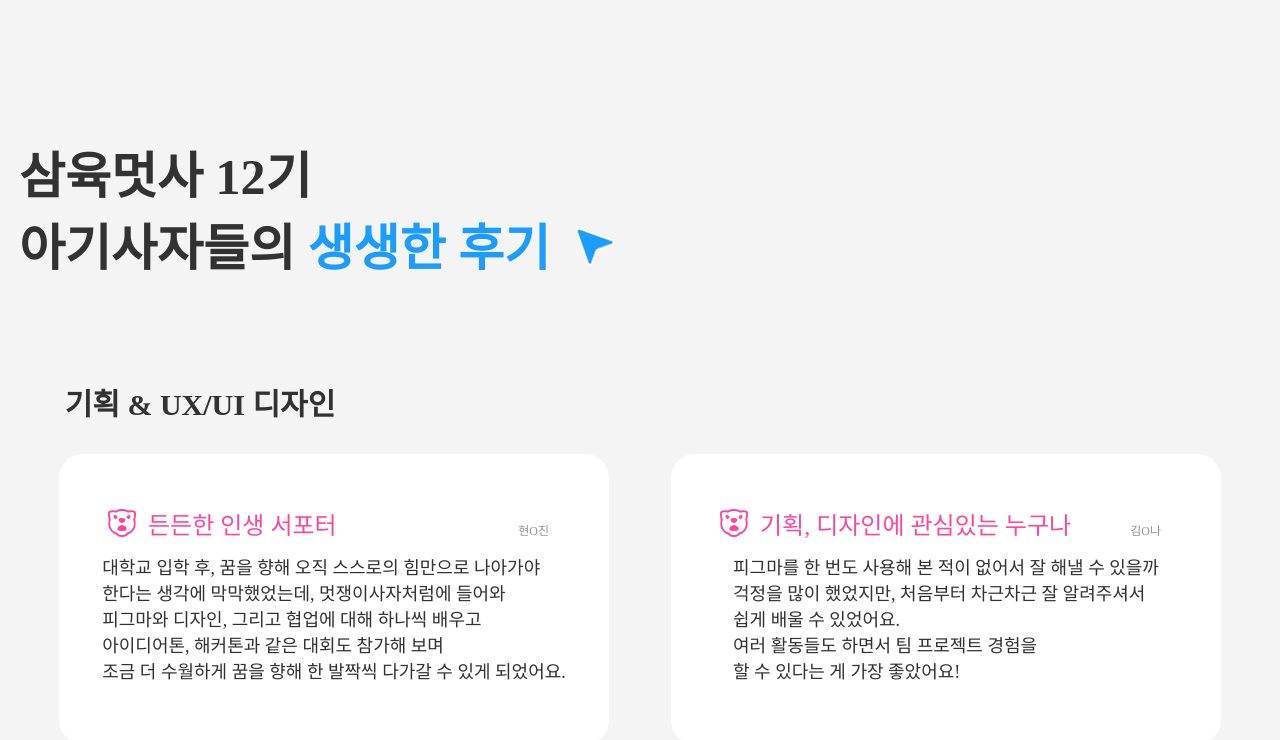
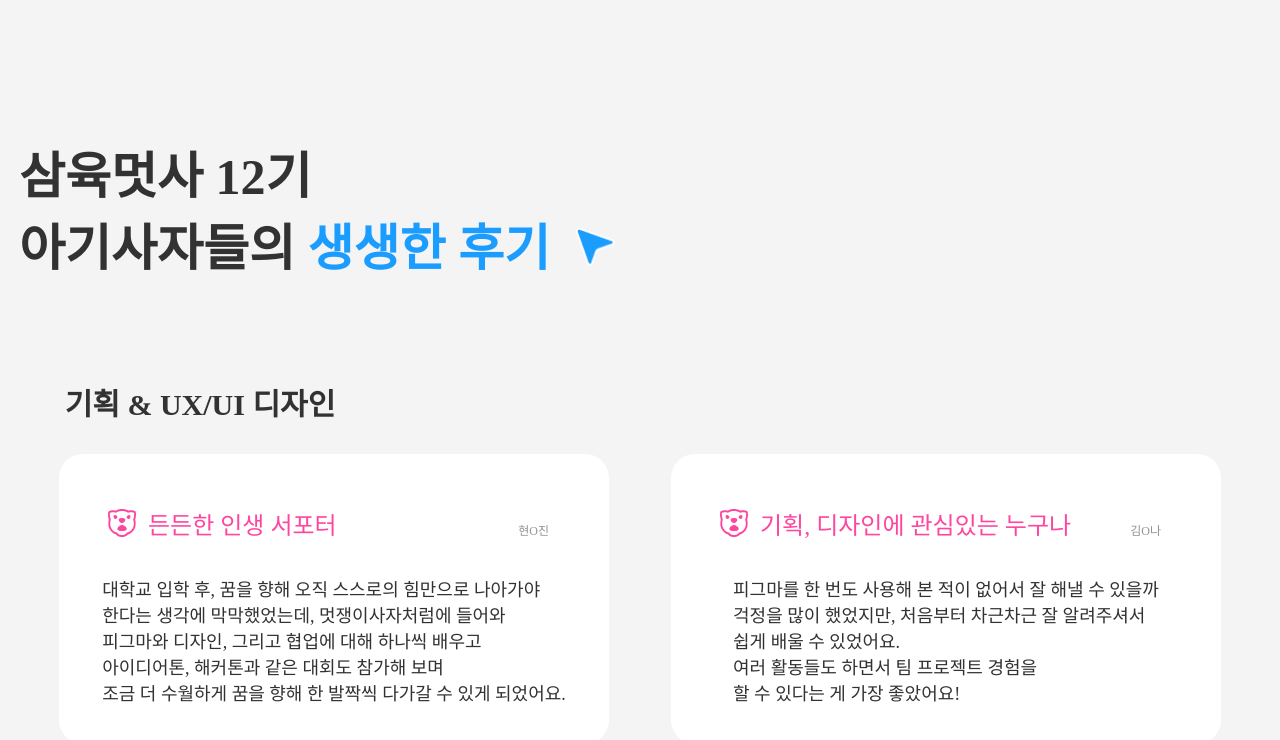
Before and after one commit to LikelionSYU13th-Recruit-Front/Recruit_React, a React (Vite) app: page / in a window 1280 px wide. Shown: the top 740 px of the page. Built offline with nearby package versions, Linux system fonts and the light colour scheme; a web font is replaced by a local one.

Commit message:
리뷰 페이지 최최최종 완성성

```diff
--- a/src/RecruitPage2/ReviewPage.css
+++ b/src/RecruitPage2/ReviewPage.css
@@ -35,7 +35,8 @@
     font-style: normal;
 }
 
-body, html {
+body,
+html {
     margin: 0;
     padding: 0;
     width: 100%;
@@ -111,22 +112,24 @@ body, html {
     border-radius: 24px;
     background-color: #FFFFFF;
     display: flex;
-    justify-content: flex-start; /* 기존 유지 */
-    align-items: center; /* 가로 방향 중앙 정렬 */
-    flex-direction: row; /* 기존 레이아웃 유지 */
-    position: relative;
+    flex-direction: column;
+    /* 세로 정렬로 변경 */
+    justify-content: flex-start;
+    align-items: flex-start;
 
 }
 
 .review-box-header {
-    width: calc(100% - 109px); /*좌우 패딩값을 빼줘야함*/
+    width: calc(100% - 109px);
+    /*좌우 패딩값을 빼줘야함*/
     display: flex;
-    align-items: center; /* 헤더 내부 정렬 */
+    align-items: center;
+    /* 헤더 내부 정렬 */
     padding-top: 51px;
     padding-left: 49px;
     padding-right: 60px;
-    position: absolute;
-    top: 0; /* 상단 끝까지 올림 */
+    /* position: absolute;
+    top: 0; */
 
 }
 
@@ -211,20 +214,14 @@ body, html {
     color: #FFBE63;
 }
 
-.review-content-box-1 ,
-.review-content-box-2 ,
-.review-content-box-3 ,
-.review-content-box-4 ,
-.review-content-box-5 ,
-.review-content-box-6{
+
+.review-content-box {
     width: 100%;
     display: flex;
     justify-content: center;
     align-items: center;
     flex-direction: column;
-    padding-top: 38px;
-
-
+    margin-top: 34px
 }
 
 
--- a/src/RecruitPage2/ReviewPage.jsx
+++ b/src/RecruitPage2/ReviewPage.jsx
@@ -24,7 +24,7 @@ function ReviewPage() {
                             <p className='header-title-design'>든든한 인생 서포터</p>
                             <p className='header-name-1'>현O진</p>
                         </div>
-                        <div className='review-content-box-1'>
+                        <div className='review-content-box'>
                             <p className='review-content'>
                                 대학교 입학 후, 꿈을 향해 오직 스스로의 힘만으로 나아가야 <br />
                                 한다는 생각에 막막했었는데, 멋쟁이사자처럼에 들어와 <br />
@@ -42,7 +42,7 @@ function ReviewPage() {
                             <p className='header-title-design'>기획, 디자인에 관심있는 누구나</p>
                             <p className='header-name-2'>김O나</p>
                         </div>
-                        <div className='review-content-box-2'>
+                        <div className='review-content-box'>
                             <p className='review-content'>
                                 피그마를 한 번도 사용해 본 적이 없어서 잘 해낼 수 있을까  <br />
                                 걱정을 많이 했었지만, 처음부터 차근차근 잘 알려주셔서 <br />
@@ -63,7 +63,7 @@ function ReviewPage() {
                             <p className='header-title-frontend'>멋사 더 빨리 들어갈 걸</p>
                             <p className='header-name-3'>심O영</p>
                         </div>
-                        <div className='review-content-box-3'>
+                        <div className='review-content-box'>
                             <p className='review-content'>
                                 언어만 조금 다룰 줄 아는 상태로 들어가서 <br />
                                 걱정했지만 열심히 했더니 13기 모집 페이지까지  <br />
@@ -81,7 +81,7 @@ function ReviewPage() {
                             <p className='header-title-frontend'>멋사는 하는게 이득!</p>
                             <p className='header-name-4'>장O익</p>
                         </div>
-                        <div className='review-content-box-4'>
+                        <div className='review-content-box'>
                             <p className='review-content'>
                                 학교에서 배우지 않은 것들을 배울 수 있어 좋았고,  <br />
                                 여러 대회를 경험하며 많은 것을 얻어갈 수 있었습니다<br />
@@ -102,7 +102,7 @@ function ReviewPage() {
                             <p className='header-title-backend'>모두가 알았으면 하는 멋사</p>
                             <p className='header-name-5'>권O진</p>
                         </div>
-                        <div className='review-content-box-5'>
+                        <div className='review-content-box'>
                             <p className='review-content'>
                                 멋쟁이사자처럼 12기와 함께한 2024년은 저에게 있어 값 <br />
                                 진 성장의 시간이었습니다. 다가오는 2025년에는 13기  <br />
@@ -120,7 +120,7 @@ function ReviewPage() {
                             <p className='header-title-backend'>개발 자신감을 지탱하는 디딤돌</p>
                             <p className='header-name-6'>김O현</p>
                         </div>
-                        <div className='review-content-box-6'>
+                        <div className='review-content-box'>
                             <p className='review-content'>
                                 멋쟁이사자처럼에서의 경험은 단순한 기술 습득 이상의 <br />
                                 의미가 있었어요. 웹 개발의 핵심인 MVC 패턴을 통해  <br />
```
